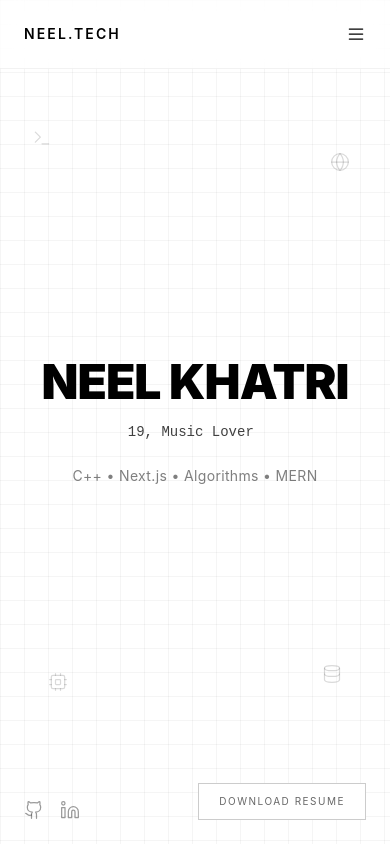
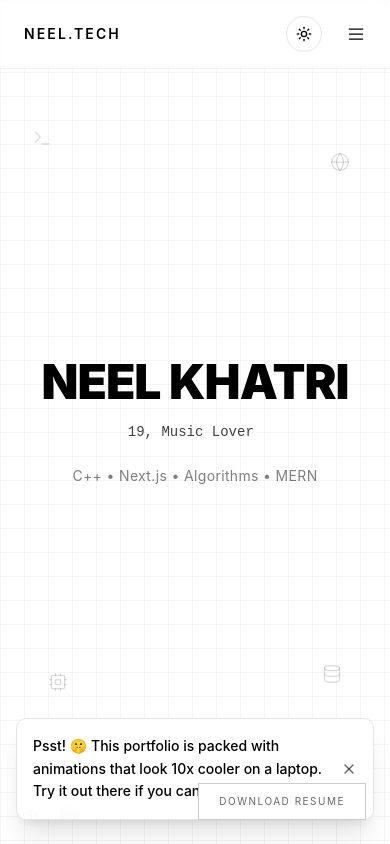
Before and after one commit to Neel7780/neelk-portfolio, a Next.js app: page / in a window 390 px wide. Shown: the top 844 px of the page. Built offline with nearby package versions, Linux system fonts and the light colour scheme; no server answers.

Commit message:
minor changes

```diff
--- a/app/layout.tsx
+++ b/app/layout.tsx
@@ -3,6 +3,7 @@ import type { Metadata } from "next"
 import localFont from "next/font/local"
 import { Analytics } from "@vercel/analytics/next"
 import { Providers } from "@/app/providers"
+import { MobileAlert } from "@/components/mobile-alert"
 import "./globals.css"
 
 // Use local fonts shipped with the repo to avoid runtime Google font resolution
@@ -54,7 +55,10 @@ export default function RootLayout({
   return (
     <html lang="en" suppressHydrationWarning>
       <body className={`${inter.variable} ${firaCode.variable} font-sans antialiased transition-colors duration-300`}>
-        <Providers>{children}</Providers>
+        <Providers>
+          {children}
+          <MobileAlert />
+        </Providers>
         <Analytics />
       </body>
     </html>
--- /dev/null
+++ b/components/mobile-alert.tsx
@@ -0,0 +1,65 @@
+"use client"
+
+import { useEffect, useState } from "react"
+import { AnimatePresence, motion } from "framer-motion"
+import { X } from "lucide-react"
+
+const STORAGE_KEY = "mobileAlertDismissed"
+
+export function MobileAlert() {
+  const [hasMounted, setHasMounted] = useState(false)
+  const [isMobile, setIsMobile] = useState(false)
+  const [isDismissed, setIsDismissed] = useState(false)
+
+  useEffect(() => {
+    setHasMounted(true)
+  }, [])
+
+  useEffect(() => {
+    if (!hasMounted) return
+    setIsDismissed(Boolean(window.sessionStorage.getItem(STORAGE_KEY)))
+  }, [hasMounted])
+
+  useEffect(() => {
+    if (!hasMounted) return
+
+    const update = () => setIsMobile(window.innerWidth < 768)
+    update()
+
+    window.addEventListener("resize", update)
+    return () => window.removeEventListener("resize", update)
+  }, [hasMounted])
+
+  const handleDismiss = () => {
+    window.sessionStorage.setItem(STORAGE_KEY, "1")
+    setIsDismissed(true)
+  }
+
+  if (!hasMounted) return null
+
+  const shouldShow = !isDismissed && isMobile
+
+  return (
+    <AnimatePresence>
+      {shouldShow && (
+        <motion.div
+          key="mobile-alert"
+          initial={{ y: 100, opacity: 0 }}
+          animate={{ y: 0, opacity: 1 }}
+          exit={{ y: 100, opacity: 0 }}
+          transition={{ type: "spring", stiffness: 260, damping: 35 }}
+          className="fixed inset-x-4 bottom-6 md:bottom-8 z-50 flex items-center justify-between gap-4 rounded-lg border border-zinc-200 bg-white/90 p-4 text-sm font-medium leading-relaxed text-black shadow-xl backdrop-blur-md backdrop-saturate-150 dark:border-zinc-700 dark:bg-zinc-800/90 dark:text-white"
+        >
+          <p>Psst! 🤫 This portfolio is packed with animations that look 10x cooler on a laptop. Try it out there if you can!</p>
+          <button
+            onClick={handleDismiss}
+            aria-label="Close recommendation"
+            className="text-black/60 transition-colors hover:text-black dark:text-white/60 dark:hover:text-white"
+          >
+            <X className="h-4 w-4" />
+          </button>
+        </motion.div>
+      )}
+    </AnimatePresence>
+  )
+}
--- a/components/navbar.tsx
+++ b/components/navbar.tsx
@@ -29,7 +29,6 @@ export function Navbar() {
         </div>
 
         <div className="flex items-center gap-4">
-          {/* Desktop nav links */}
           <div className="hidden md:flex items-center gap-8 text-xs tracking-[0.12em] uppercase font-medium">
             <button
               onClick={() => scrollToSection("experience")}
@@ -57,9 +56,7 @@ export function Navbar() {
             </button>
           </div>
 
-          <div className="hidden md:block">
-            <ThemeToggle />
-          </div>
+          <ThemeToggle />
 
           {/* Mobile hamburger */}
           <button
@@ -127,9 +124,6 @@ export function Navbar() {
               >
                 Contact
               </button>
-              <div className="mt-4">
-                <ThemeToggle />
-              </div>
             </motion.div>
           </motion.div>
         )}
```
